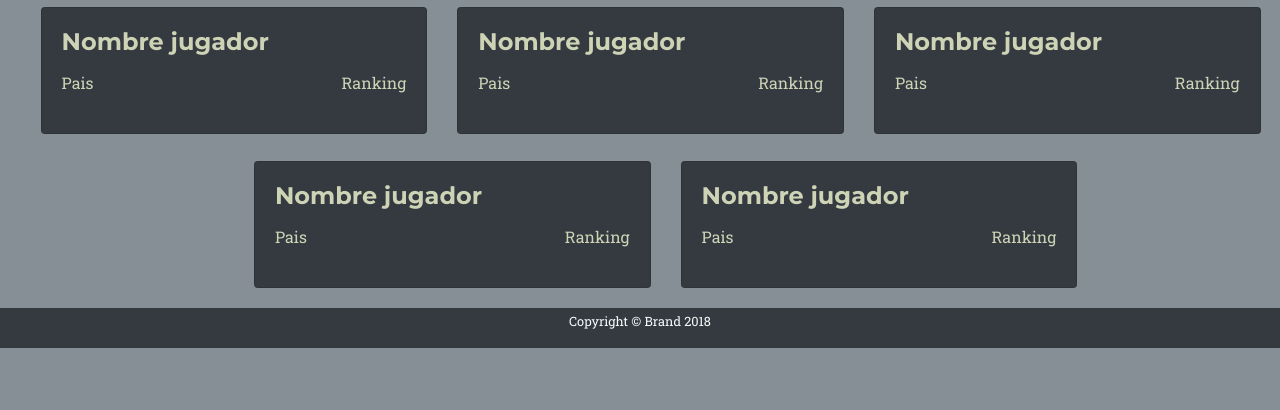
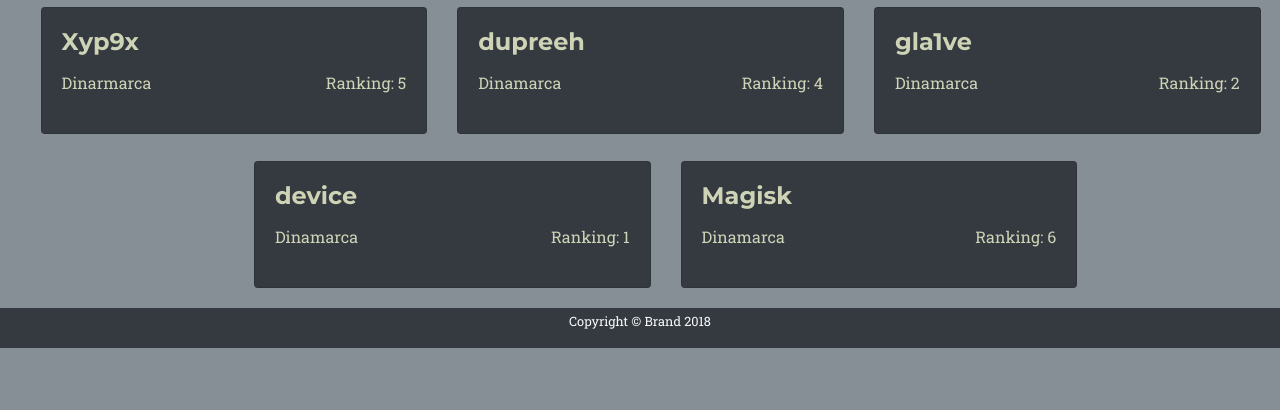
Before and after one commit to OscarGomezGonzalez/PA-08, a PHP site: page /php/Equipo/equipo_vista.php in a window 1280 px wide. Shown: the part 390-800 px from the top of the page. Run offline with PHP 8.4, Linux system fonts and the light colour scheme; data comes from the database, SQL or seed files in the repository; some web fonts are replaced.

Commit message:
Vista Equipos terminada
Solo falta añadir la lista de eventos del equipo hay que esperar a que las ligas y los partidos esten terminados

```diff
--- a/Proyecto Netbeans/Pa-08/php/Equipo/equipo_vista.php
+++ b/Proyecto Netbeans/Pa-08/php/Equipo/equipo_vista.php
@@ -21,18 +21,18 @@
         <!-- Navigation -->
         <?php
         //importa header
-        //include_once("../../header.php");
+        include_once("../../header.php");
         //importa backend equipo
-        include 'equipo.php';
+        include_once 'equipo.php';
+        //necesitamos importar las funciones de jugador para obtener los jugadores del equipo
+        include_once '../Jugador/jugador.php';
         //vamos a obtener el equipo seleccionado y todos los jugadores de dicho equipo
         //Cuando la vista de equipos este hecha deberemos cambiar esto
         //El valor pasado por parametro debera depender de un formulario
         //obteniendo el valor desde la vista anterior de equipos
         $equipo = getEquipoByName('Astralis');
-        print_r($equipo);
+        //print_r($equipo);
         //echo $equipo['nombre'];
-        //obtenemos los jugadores de dicho equipo
-        //$jugadores = getAllPlayersFromTeam($equipo['nombre']);
         ?>
 
 
@@ -41,10 +41,10 @@
                 <div class="row">
                     <!--Informacion del equipo-->
                     <div class="col-8 col-md-6" style="margin: 0px;color: #958484;background-image: url(&quot;../../assets/img/225-2253433_cs-go-1.jpg&quot;);background-size: 100%;"><img>
-                        <img src="../../assets/<?php echo$equipo['rutaImg'];?>" width="15%"/>
-                        <h1><?php echo $equipo['nombre'];?></h1>
-                        <h3>Ranking global: <?php echo$equipo['ranking'];?></h3>
-                        <h4><?php echo$equipo['pais'];?></h4>
+                        <img src="../../assets/<?php echo$equipo['rutaImg']; ?>" width="15%"/>
+                        <h1><?php echo $equipo['nombre']; ?></h1>
+                        <h3>Ranking global: <?php echo$equipo['ranking']; ?></h3>
+                        <h4><?php echo$equipo['pais']; ?></h4>
                     </div>
                     <!--Informacion con ultimos eventos donde el equipo ha participado-->
                     <div class="col-4 col-md-6" style="background-image: url(&quot;../../assets/img/csgo_torneo.jpg&quot;);background-size: 100%;">
@@ -62,58 +62,65 @@
                     </div>
                 </div>
                 <!-- cartas jugadores -->
+                <?php
+                //obtenemos los jugadores de dicho equipo
+                $jugadores = getAllPlayersFromTeam($equipo['nombre']);
 
+                //debemos hacer un bucle para recorrer los jugadores
+                for ($i = 0; $i < sizeof($jugadores); $i++) {
 
+                    if ($i < 3) {
 
+                        if ($i == 0) {
+                            ?>
                             <div class="row justify-content-center" style="width: 100%;">
+                                <?php
+                            }
+                            ?>
+
                             <div class="col-4 col-md-4 col-xl-4 offset-xl-0">
                                 <div class="card bg-dark" style="color: rgb(206,211,182);">
                                     <div class="card-body">
-                                <h4 class="card-title">Nombre jugador</h4>
-                                <p class="float-left card-text">Pais</p>
-                                <p class="text-left float-right card-text">Ranking</p>
+                                        <h4 class="card-title"><?php echo$jugadores[$i]['nombre'] ?></h4>
+                                        <p class="float-left card-text"><?php echo$jugadores[$i]['pais'] ?></p>
+                                        <p class="text-left float-right card-text">Ranking: <?php echo$jugadores[$i]['ranking'] ?></p>
                                     </div>
                                 </div>
                             </div>
-                    <div class="col-4 col-md-4 col-xl-4 offset-xl-0">
+                            <?php
+                            if ($i == 2) {
+                                ?>
+                            </div>
+                            <?php
+                        }
+                    } else {
+
+                        if ($i == 3) {
+                            ?>
+                            <div class="row justify-content-center">
+                                <?php
+                            }
+                            ?>
+
+                            <div class="col-md-4 col-xl-4 offset-xl-0">
                                 <div class="card bg-dark" style="color: rgb(206,211,182);">
                                     <div class="card-body">
-                                <h4 class="card-title">Nombre jugador</h4>
-                                <p class="float-left card-text">Pais</p>
-                                <p class="text-left float-right card-text">Ranking</p>
+                                        <h4 class="card-title"><?php echo$jugadores[$i]['nombre'] ?></h4>
+                                        <p class="float-left card-text"><?php echo$jugadores[$i]['pais'] ?></p>
+                                        <p class="text-left float-right card-text">Ranking: <?php echo$jugadores[$i]['ranking'] ?></p>
                                     </div>
                                 </div>
                             </div>
-                    <div class="col-4 col-md-4 col-xl-4 offset-xl-0">
-                        <div class="card bg-dark" style="color: rgb(206,211,182);">
-                            <div class="card-body">
-                                <h4 class="card-title">Nombre jugador</h4>
-                                <p class="float-left card-text">Pais</p>
-                                <p class="text-left float-right card-text">Ranking</p>
+                            <?php
+                            if ($i == 4) {
+                                ?>
                             </div>
-                        </div>
-                    </div>
-                </div>
-                <div class="row justify-content-center">
-                    <div class="col-md-4 col-xl-4 offset-xl-0">
-                        <div class="card bg-dark" style="color: rgb(206,211,182);">
-                            <div class="card-body">
-                                <h4 class="card-title">Nombre jugador</h4>
-                                <p class="float-left card-text">Pais</p>
-                                <p class="text-left float-right card-text">Ranking</p>
-                            </div>
-                        </div>
-                    </div>
-                    <div class="col-md-4 col-xl-4 offset-xl-0">
-                        <div class="card bg-dark" style="color: rgb(206,211,182);">
-                            <div class="card-body">
-                                <h4 class="card-title">Nombre jugador</h4>
-                                <p class="float-left card-text">Pais</p>
-                                <p class="text-left float-right card-text">Ranking</p>
-                            </div>
-                        </div>
-                    </div>
-                </div>
+                            <?php
+                        }
+                    }
+                }
+                ?>
+
             </div>
         </div>
 
--- a/Proyecto Netbeans/Pa-08/php/Jugador/jugador.php
+++ b/Proyecto Netbeans/Pa-08/php/Jugador/jugador.php
@@ -76,8 +76,8 @@ function getAllPlayersFromTeam($equipo) {
     }
 
     //For debbuging only
-    print_r($error);
-    print_r($jugadores);
+    //print_r($error);
+    //print_r($jugadores);
 
     return $jugadores;
 }
```
Lines whose indentation alone changed are shown as unchanged.
